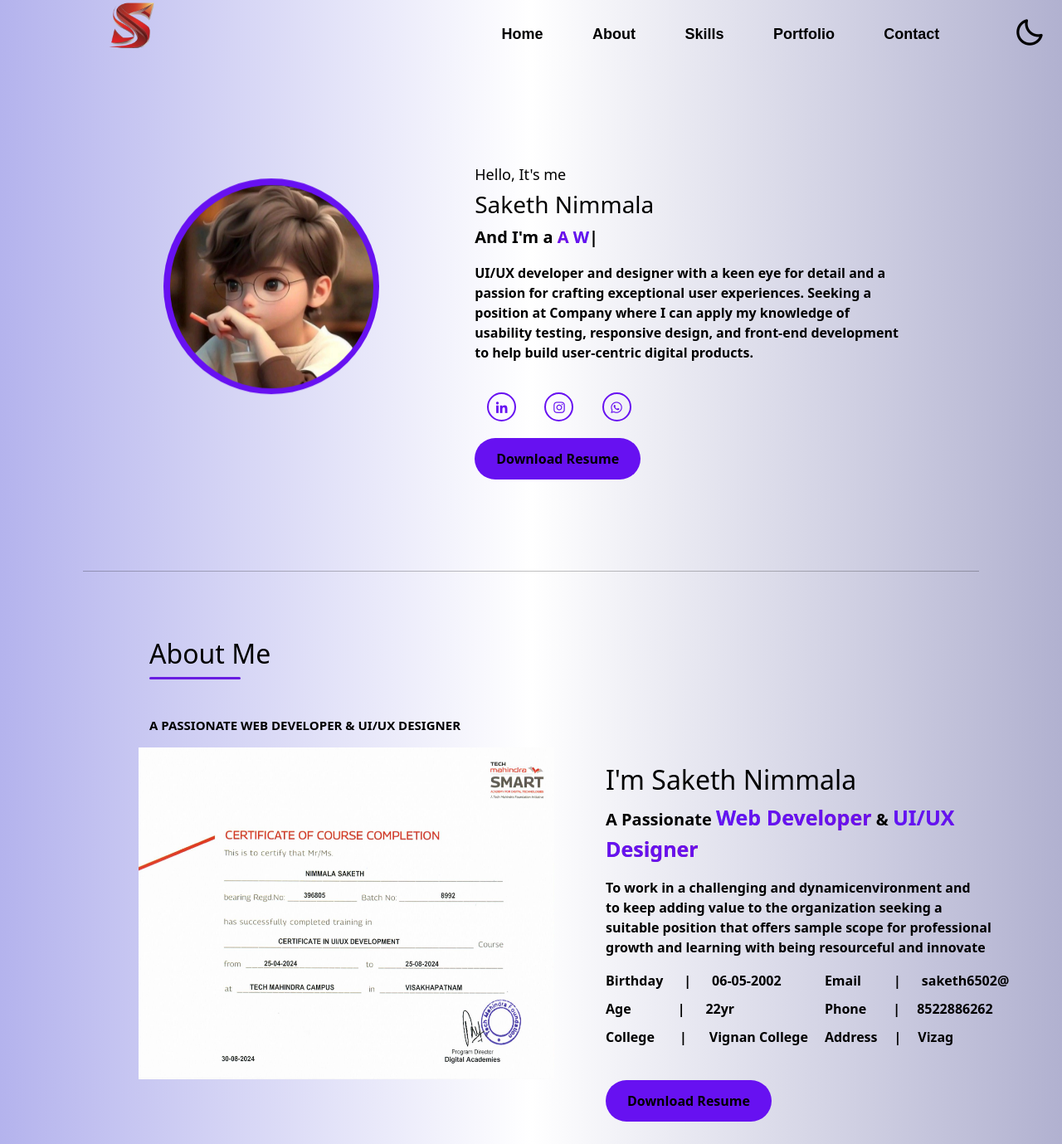
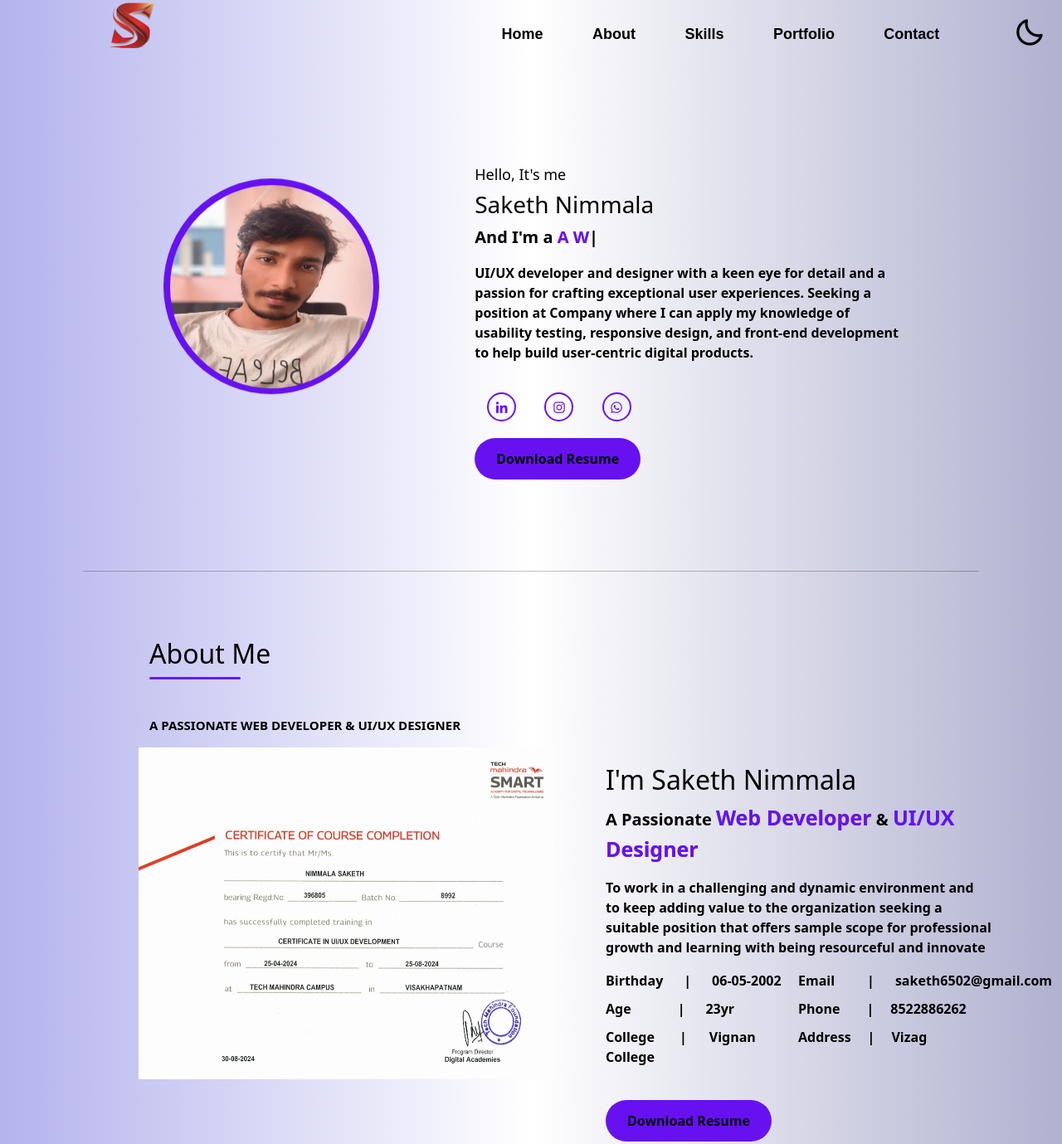
Before and after one commit to saketh6502/portfolio, a plain HTML site: page index.html in a window 1280 px wide. Shown: the top 1379 px of the page at 83% size. Drawn offline with nearby package versions, Linux system fonts and the light colour scheme.

Commit message:
Updated portfolio content

```diff
--- a/index.html
+++ b/index.html
@@ -33,7 +33,7 @@
     </header>
     <div class="container">
    <div class="circle">
-    <img src="images/pro.jpg" height="245" width="245" style="border-radius: 50%;margin-top: 5px;margin-left: 5px;">
+    <img src="images/pro.jpeg" height="245" width="245" style="border-radius: 50%;margin-top: 5px;margin-left: 5px;">
    </div>
 
     <div class="introduction">
@@ -77,17 +77,17 @@
           A Passionate <span class="one" style="font-size: 25px; color: #6711f1;">Web Developer</span> &
           <span class="one" style="font-size: 25px; color: #6711f1;">UI/UX Designer</span>
         </p>
-        <p >To work in a challenging and dynamicenvironment and <br/>to keep adding
+        <p >To work in a challenging and dynamic environment and <br/>to keep adding
           value to the organization seeking a <br/>suitable position that offers sample scope for professional<br/> growth and
           learning with being resourceful and innovate</p>
           <div class="my">
             <div class="BAC">
               <div>Birthday<span style="margin-left: 25px">|</span><span style="margin-left: 25px;">06-05-2002</span></div>
-              <div style="margin-top: 10px;">Age<span style="margin-left: 56px;">|</span><span style="margin-left: 25px;">22yr</span></div>
+              <div style="margin-top: 10px;">Age<span style="margin-left: 56px;">|</span><span style="margin-left: 25px;">23yr</span></div>
               <div style="margin-top: 10px;">College<span style="margin-left: 30px;">|</span><span style="margin-left: 27px;">Vignan College</span></div>
             </div>
             <div class="EPA" style="margin-left: 20px;">
-              <div>Email<span style="margin-left: 39px;">|</span><span style="margin-left: 25px; "></span>saketh6502@</div>
+              <div>Email<span style="margin-left: 39px;">|</span><span style="margin-left: 25px; "></span>saketh6502@gmail.com</div>
               <div style="margin-top: 10px;">Phone<span style="margin-left: 32px;">|</span><span style="margin-left: 20px;">8522886262</span></div>
               <div style="margin-top: 10px;">Address<span style="margin-left: 20px;">|</span><span style="margin-left: 20px;">Vizag</span></div>
             </div>
@@ -233,7 +233,7 @@
           <div class="SiteName">
             <h3>REACT</h3>
             <div class="link">
-              <a href="https://saranyapabbithi.github.io/test/" target="_blank"><button style="border:none; background: linear-gradient(to right,#c670eac9,#f0526ac2); border: 1px solid white; border-radius: 20px; height: 30px; width: 110px; color: white;">Preview</button></a>
+              <a href="https://saketh6502.github.io/React/" target="_blank"><button style="border:none; background: linear-gradient(to right,#c670eac9,#f0526ac2); border: 1px solid white; border-radius: 20px; height: 30px; width: 110px; color: white;">Preview</button></a>
               <!-- <a href="https://github.com/saranyapabbithi/test.git" target="_blank"><button style="border:none;  background: linear-gradient(to right,#c670eac9,#f0526ac2); border: 1px solid white; margin-left: 10px; border-radius: 20px; height: 30px; width: 110px; color: white;">SourceCode</button></a> -->
             </div>
         </div>
```
Also changed, not shown: images/pro.jpeg (added), images/pro.jpg (deleted), images/rc.png.
